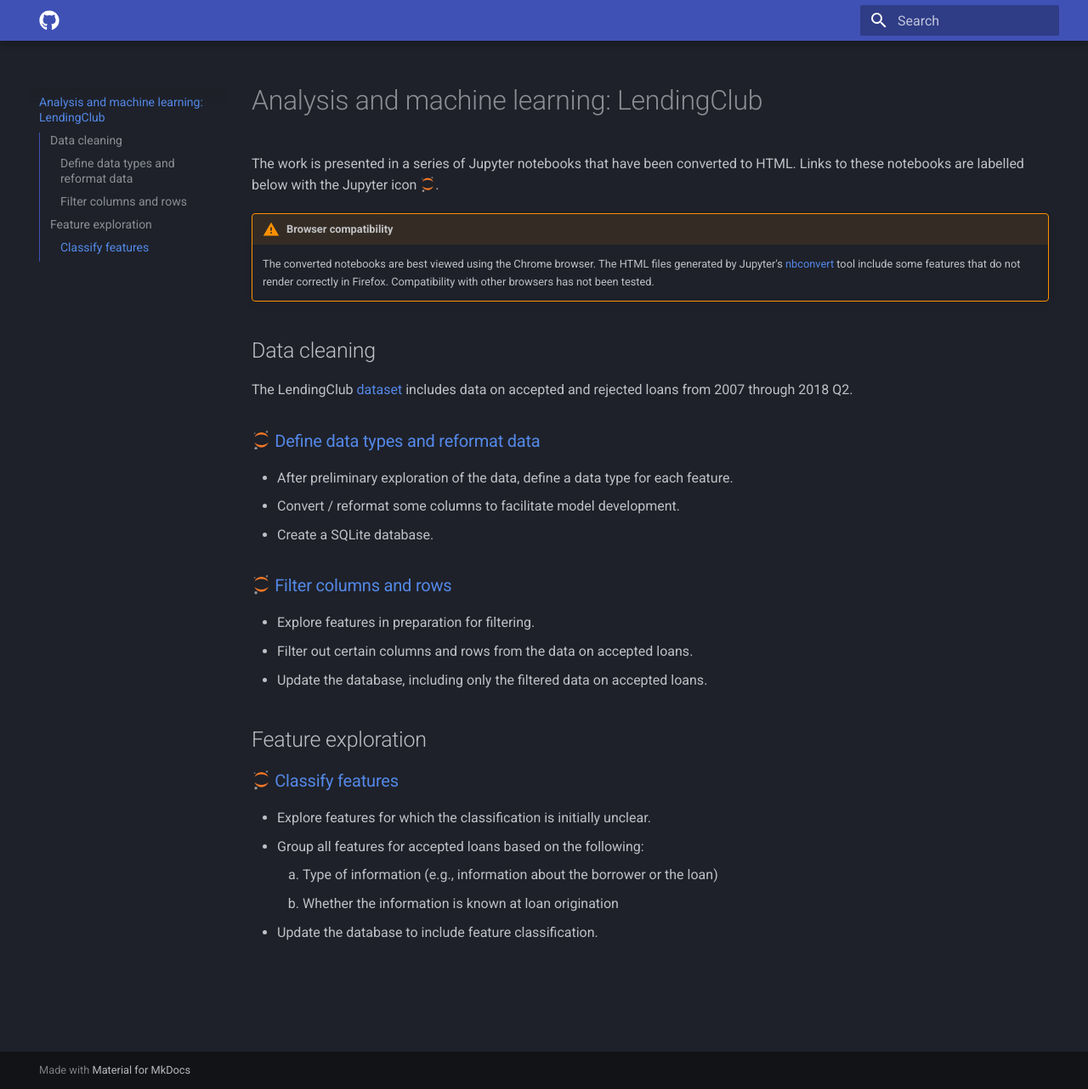
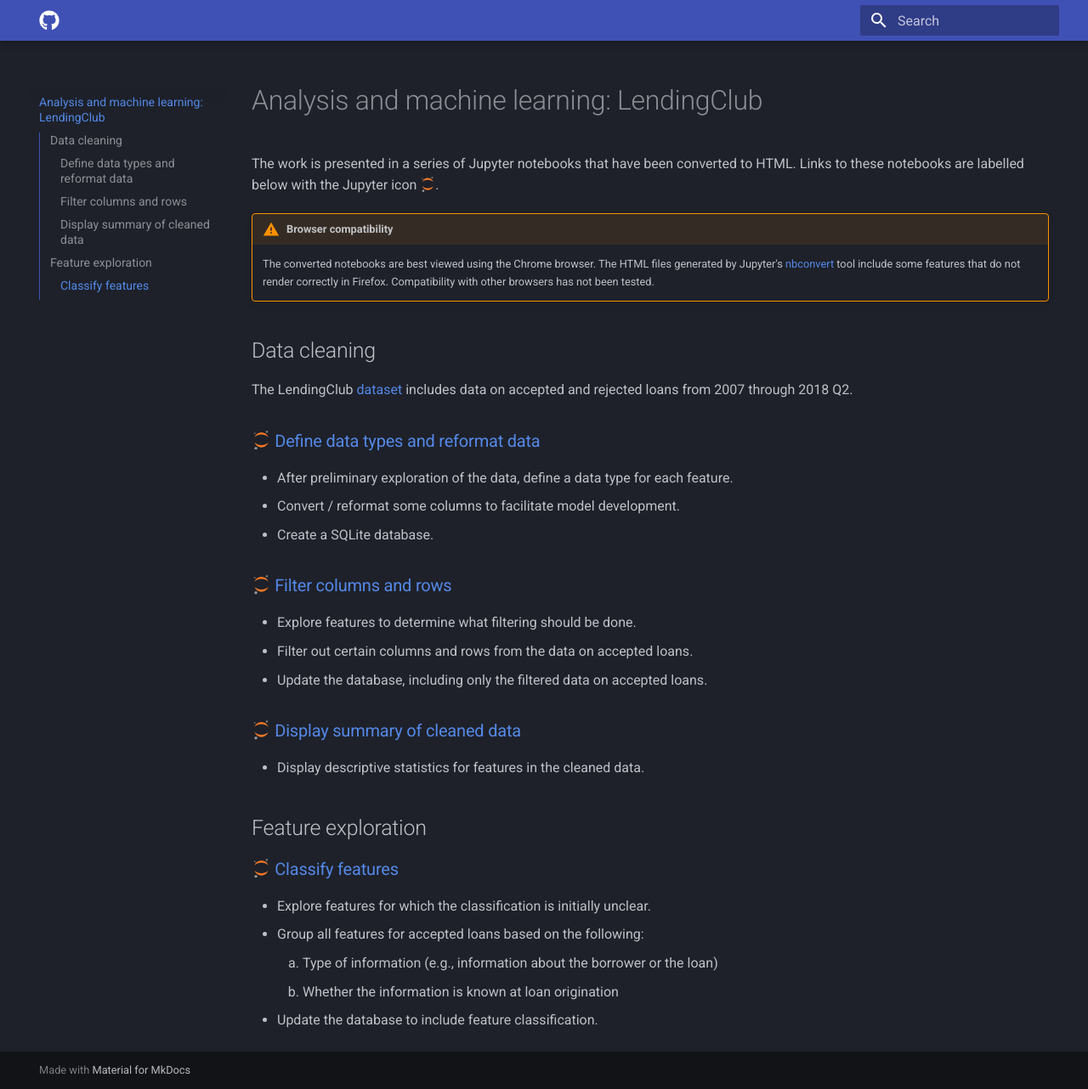
Before and after one commit to MarkCButler/lending-club, an MkDocs documentation site: the page built from pages/index.md, in a window 1280 px wide and 1282 px high. Shown: the whole window at 85% size. Built offline with MkDocs 1.6.1 and Material for MkDocs 9.7.7, drawn with Linux system fonts in a browser that asks for light colours.

Commit message:
Update repo home page

```diff
--- a/pages/index.md
+++ b/pages/index.md
@@ -36,9 +36,13 @@
 
 ### [:jupyter-colored: Filter columns and rows](html/data-cleaning-02.html)
 
-- Explore features in preparation for filtering.
+- Explore features to determine what filtering should be done.
 - Filter out certain columns and rows from the data on accepted loans.
 - Update the database, including only the filtered data on accepted loans.
+
+###  [:jupyter-colored: Display summary of cleaned data](html/data-cleaning-03.html)
+
+- Display descriptive statistics for features in the cleaned data.
 
 ## Feature exploration
 
```
